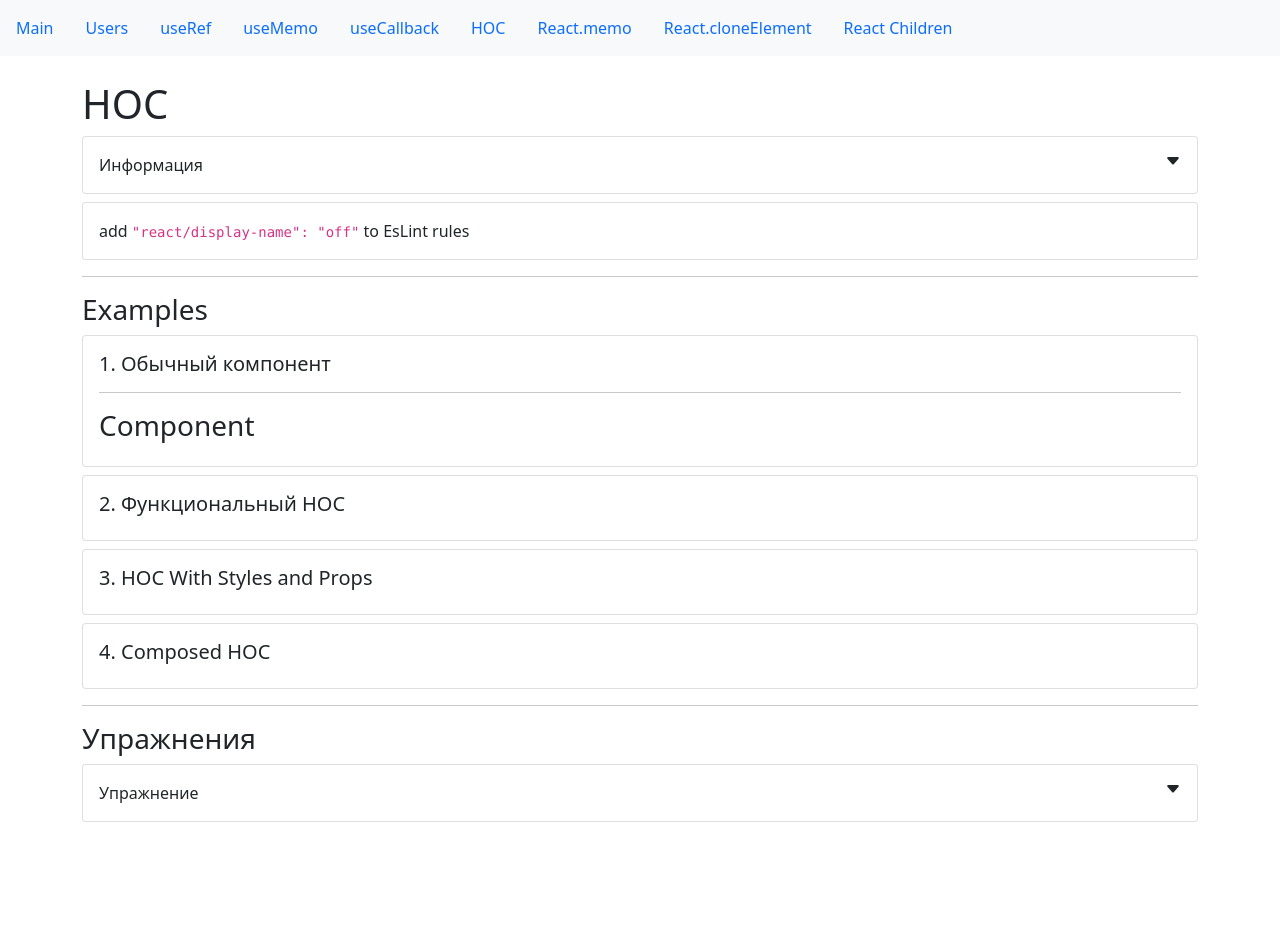
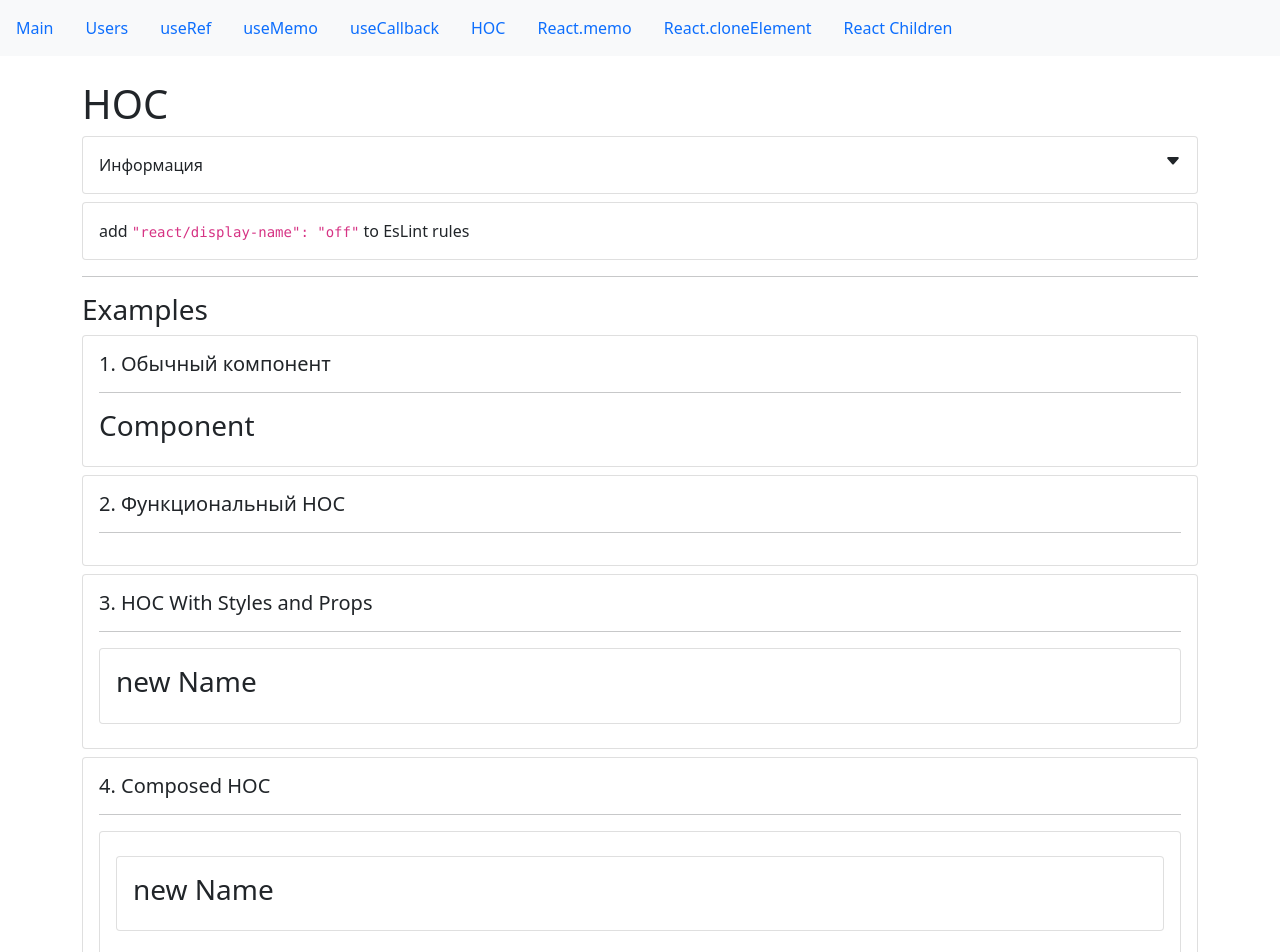
Before and after one commit to Kutsuruk/optimization-hooks, a React (Create React App) app: page /hoc in a window 1280 px wide. Shown: the top 952 px of the page. Before the commit the page ends 890 px from the top, so only its background shows below. Built offline with nearby package versions, Linux system fonts and the light colour scheme.

Commit message:
Learned about HOC component in React. Passed props and styles to it.

```diff
--- a/src/app/components/examples/hoc/hocExample.jsx
+++ b/src/app/components/examples/hoc/hocExample.jsx
@@ -4,22 +4,39 @@ import Component from "./someComponent";
 import CardWrapper from "../../common/Card";
 import SmallTitle from "../../common/typografy/smallTitle";
 import Divider from "../../common/divider";
+import withLogin from "./withLogin";
+import withPropsStyles from "./withPropsStyles";
+
 const HOCExample = () => {
+    const ComponentWithAuth = withLogin(Component)
+    const ComponentWithPropsStyles = withPropsStyles(Component)
+    const NewComponent = withPropsStyles(ComponentWithPropsStyles)
+
     return (
         <>
             <CardWrapper>
                 <SmallTitle>1. Обычный компонент</SmallTitle>
                 <Divider />
+
                 <Component />
             </CardWrapper>
             <CardWrapper>
                 <SmallTitle>2. Функциональный HOC</SmallTitle>
+                <Divider />
+
+                {/*<ComponentWithAuth />*/}
             </CardWrapper>
             <CardWrapper>
                 <SmallTitle>3. HOC With Styles and Props</SmallTitle>
+                <Divider />
+
+                <ComponentWithPropsStyles />
             </CardWrapper>
             <CardWrapper>
                 <SmallTitle>4. Composed HOC</SmallTitle>
+                <Divider />
+
+                <NewComponent />
             </CardWrapper>
         </>
     );
--- /dev/null
+++ b/src/app/components/examples/hoc/withLogin.jsx
@@ -0,0 +1,16 @@
+import SmallTitle from "../../common/typografy/smallTitle";
+
+const withLogin = (Component) => (props) => {
+    const isLogin = localStorage.getItem('auth')
+
+    return(
+        <>
+            {isLogin
+                ? <Component {...props} />
+                : <SmallTitle>Auth</SmallTitle>
+            }
+        </>
+    )
+}
+
+export default withLogin()
--- /dev/null
+++ b/src/app/components/examples/hoc/withPropsStyles.jsx
@@ -0,0 +1,11 @@
+import CardWrapper from "../../common/Card";
+
+const withPropsStyles = (Component) => (props) => {
+    return(
+        <CardWrapper>
+            <Component {...props} text='hello' name='new Name' />
+        </CardWrapper>
+    )
+}
+
+export default withPropsStyles
```
